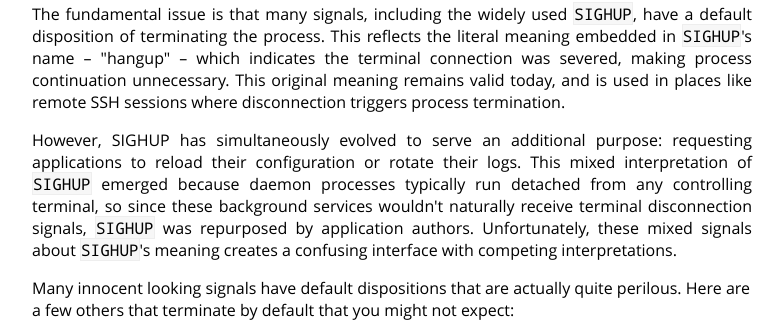
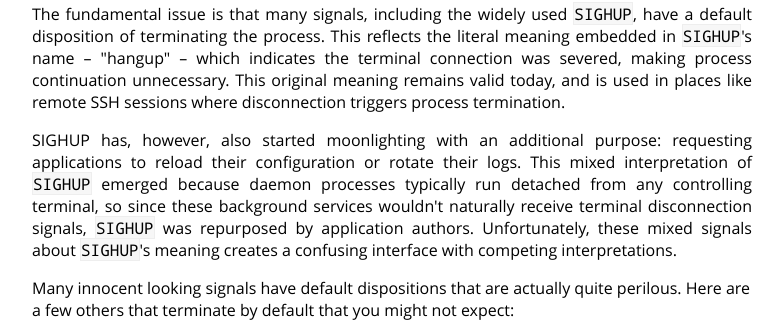
Before and after one commit to cdown/chrisdown.name, a Jekyll site: the page built from _posts/2025-05-12-safer-signal-sending-with-pkill-require-handler.md, in a window 1280 px wide and 900 px high, scrolled down 348 px. Shown: the part 131-454 px from the top of the window, without its empty margins (248-1031 px from the left). Built offline with Jekyll 4.4.1, drawn with Linux system fonts in a browser that asks for light colours.

Commit message:
require handler post: "moonlighting" bit

```diff
--- a/_posts/2025-05-12-safer-signal-sending-with-pkill-require-handler.md
+++ b/_posts/2025-05-12-safer-signal-sending-with-pkill-require-handler.md
@@ -32,7 +32,7 @@ terminal connection was severed, making process continuation unnecessary. This
 original meaning remains valid today, and is used in places like remote SSH
 sessions where disconnection triggers process termination.
 
-However, SIGHUP has simultaneously evolved to serve an additional purpose:
+SIGHUP has, however, also started moonlighting with an additional purpose:
 requesting applications to reload their configuration or rotate their logs.
 This mixed interpretation of `SIGHUP` emerged because daemon processes
 typically run detached from any controlling terminal, so since these background
```
